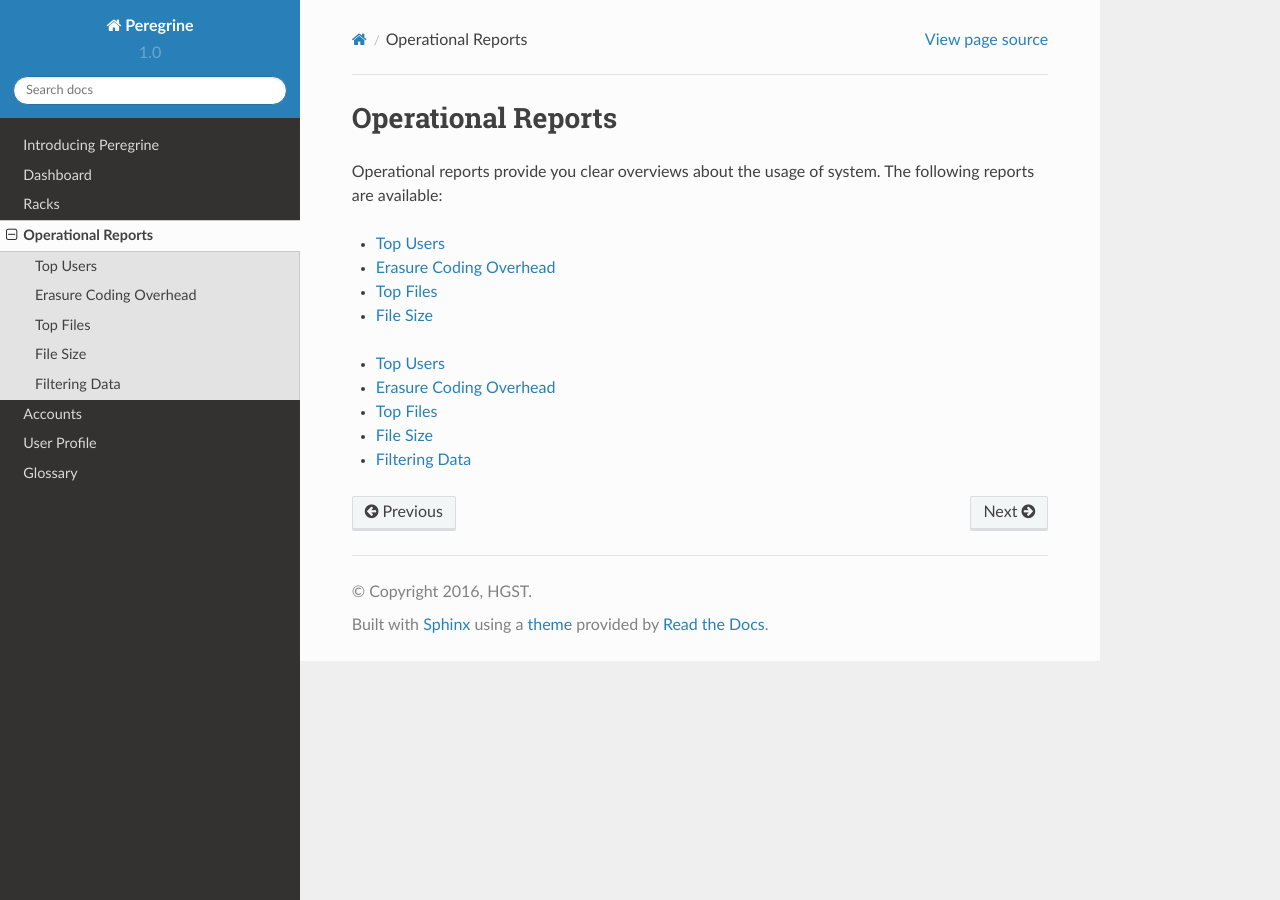
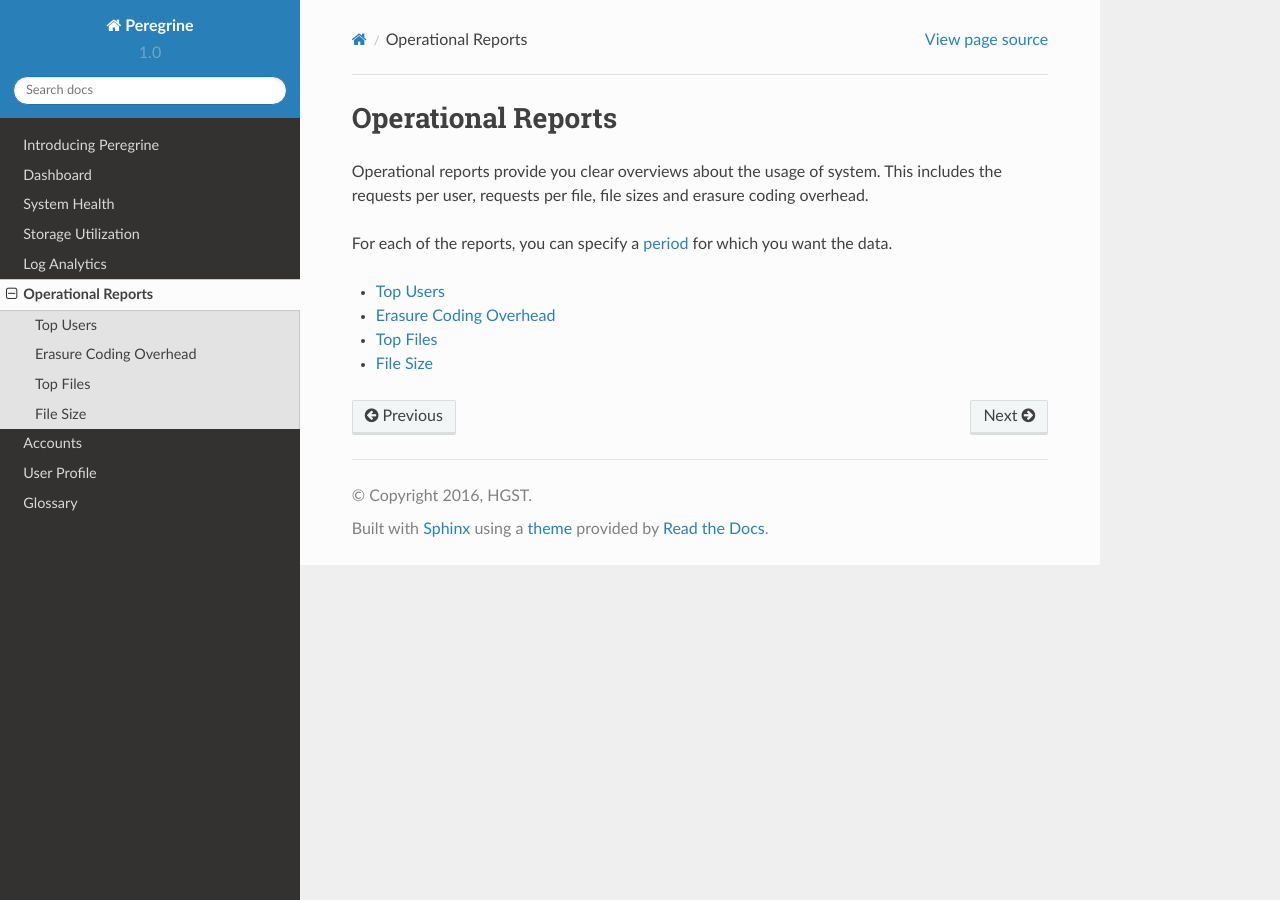
Before and after one commit to tdewolf/peregrine, a Sphinx documentation site: the page built from source/ops_reports/ops_reports.rst, in a window 1280 px wide. Built offline with Sphinx 7.4.7 and the Read the Docs theme 2.0.0, drawn with Linux system fonts in a browser that asks for light colours; pages that are not in the unit, such as notebooks, are missing from menus.

Commit message:
add log analytics information

```diff
--- a/source/index.rst
+++ b/source/index.rst
@@ -11,7 +11,9 @@ Peregrine User Guide
 
    introduction/introduction.rst
    dashboard/dashboard.rst
-   racks/racks.rst
+   system_health/system_health.rst
+   storage_utilization/storage_utilization.rst
+   log_analytics/log_analytics.rst
    ops_reports/ops_reports.rst
    accounts/accounts.rst
    profile/profile.rst
--- a/source/ops_reports/ops_reports.rst
+++ b/source/ops_reports/ops_reports.rst
@@ -3,13 +3,10 @@
 Operational Reports
 ===================
 
-Operational reports provide you clear overviews about the usage of system. The following reports are
-available:
+Operational reports provide you clear overviews about the usage of system. This includes the requests per
+user, requests per file, file sizes and erasure coding overhead.
 
-* :ref:`Top Users <top_users>`
-* :ref:`Erasure Coding Overhead <erasure_coding_overhead>`
-* :ref:`Top Files <top_files>`
-* :ref:`File Size <file_size>`
+For each of the reports, you can specify a :ref:`period <filtering_data>` for which you want the data.
 
 .. toctree::
 
@@ -17,4 +14,3 @@ available:
    erasure_coding_overhead.rst
    top_files.rst
    file_size.rst
-   filtering_data.rst
```
Also changed, not shown: source/log_analytics/log_analytics.rst (added, +21 -0 lines), source/racks/log_analytics/log_analytics.rst (deleted, +0 -11 lines), source/filtering_data.rst (renamed from source/ops_reports/filtering_data.rst), source/storage_utilization/capacity_planner.rst (renamed from source/racks/storage_utilization/capacity_planner.rst), source/storage_utilization/storage_utilization.rst (renamed from source/racks/storage_utilization/storage_utilization.rst), source/storage_utilization/usage_analysis.rst (renamed from source/racks/storage_utilization/usage_analysis.rst), source/system_health/alerts.rst (renamed from source/racks/system_health/alerts.rst), source/system_health/hw_changes.rst (renamed from source/racks/system_health/hw_changes.rst), source/system_health/rack_events.rst (renamed from source/racks/system_health/rack_events.rst), source/system_health/rack_performance.rst (renamed from source/racks/system_health/rack_performance.rst), source/system_health/rack_resources.rst (renamed from source/racks/system_health/rack_resources.rst), source/system_health/rack_system_health.rst (renamed from source/racks/system_health/rack_system_health.rst), source/system_health/system_health.rst (renamed from source/racks/system_health/system_health.rst).
